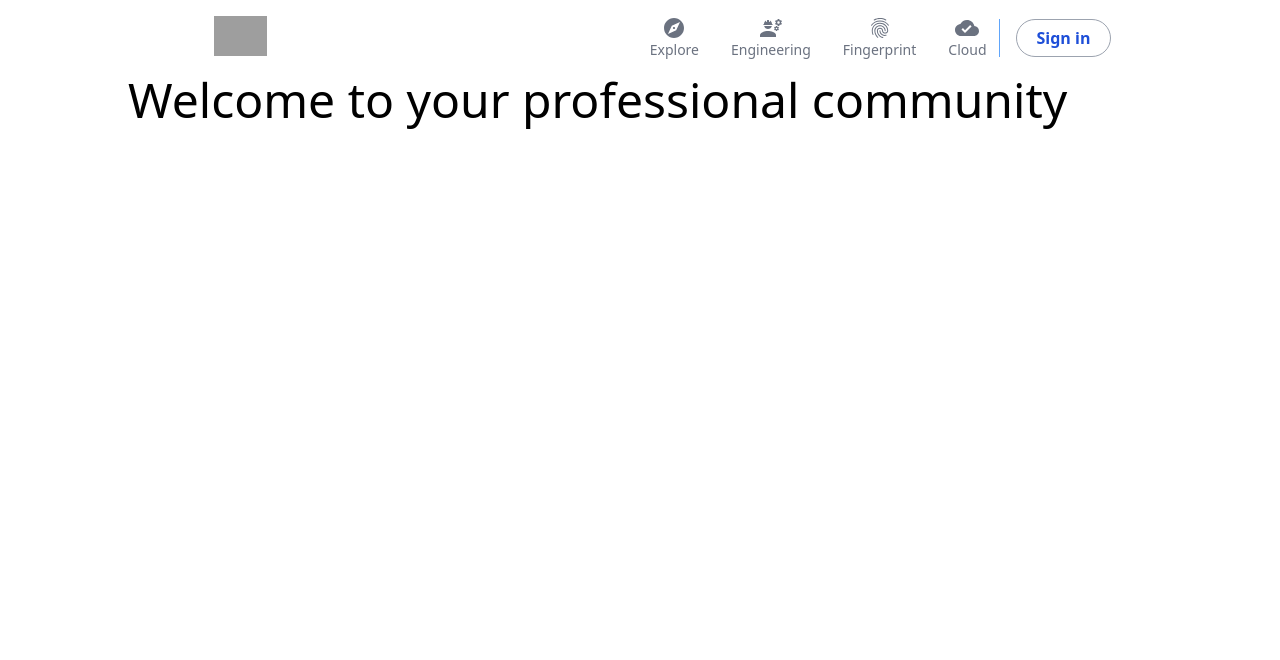
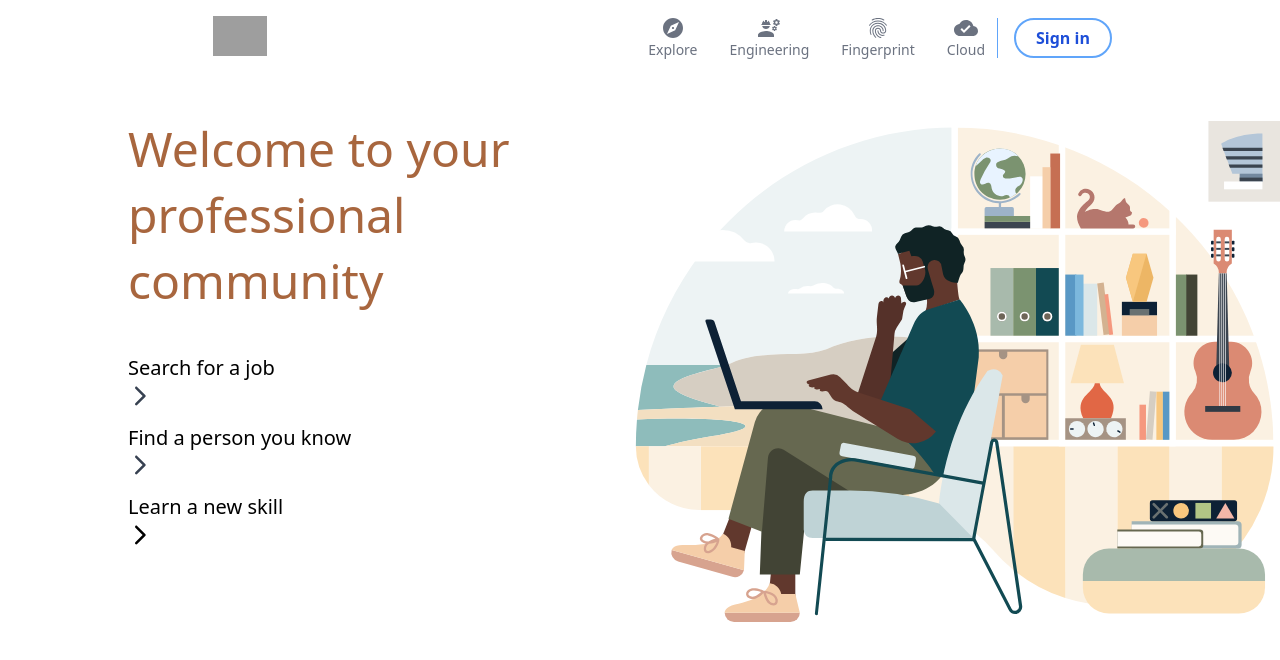
Before and after one commit to vrdperera/linkedin-byvrd, a Next.js app: page /home in a window 1280 px wide. Shown: the top 660 px of the page. Built offline with nearby package versions, Linux system fonts and the light colour scheme; grey boxes are pictures that could not be loaded.

Commit message:
complete home page

```diff
--- a/pages/home.js
+++ b/pages/home.js
@@ -7,9 +7,18 @@ import EngineeringIcon from '@mui/icons-material/Engineering';
 import FingerprintIcon from '@mui/icons-material/Fingerprint';
 import CloudDoneIcon from '@mui/icons-material/CloudDone';
 
+import ArrowForwardIosRoundedIcon from '@mui/icons-material/ArrowForwardIosRounded';
+import Head from 'next/head';
+
 function Home() {
   return (
-    <div>
+    <div className="space-y-10">
+      <Head>
+        <title>Linkedin Login</title>
+        <meta name="description" content="Generated by create next app" />
+        <link rel="icon" href="/favicon.ico" />
+      </Head>
+
       <header className="flex justify-around py-4">
         <div className="relative w-36 h-10">
           <Image
@@ -29,7 +38,10 @@ function Home() {
           </div>
 
           <div className="pl-4">
-            <button className="text-blue-700 font-semibold  border border-gray-400  px-5  py-1.5 rounded-full hover:border-2">
+            <button
+              className="text-blue-700 font-semibold
+            border-2 border-blue-400  px-5  py-1.5 rounded-full transition-all  hover:border-2  hover:border-blue-700"
+            >
               Sign in
             </button>
           </div>
@@ -38,9 +50,28 @@ function Home() {
 
       <main className="flex flex-col xl:flex-row items-center max-w-screen-lg mx-auto ">
         <div className="space-y-6  xl:space-y-10">
-          <h1 className="text-3xl md:text-5xl">
-            Welcome to your professional community
+          <h1 className="text-3xl md:text-5xl text-amber-800/80 max-w-xl !leading-snug pl-4 xl:pl-0">
+            Welcome to your professional <br /> community
           </h1>
+
+          <div className="space-y-4">
+            <div className="intent">
+              <h2 className="text-xl">Search for a job</h2>
+              <ArrowForwardIosRoundedIcon className="text-gray-700" />
+            </div>
+            <div className="intent">
+              <h2 className="text-xl">Find a person you know</h2>
+              <ArrowForwardIosRoundedIcon className="text-gray-700" />
+            </div>
+            <div className="intent">
+              <h2 className="text-xl">Learn a new skill</h2>
+              <ArrowForwardIosRoundedIcon className="text=gray-700" />
+            </div>
+          </div>
+        </div>
+
+        <div className="relative xl:absolute w-80 h-80 xl:w-[650px] xl:h-[650px] top-14 right-0">
+          <Image src="/hero-img.svg" layout="fill" priority alt="" />
         </div>
       </main>
     </div>
```
Also changed, not shown: public/hero-img.svg (added).
